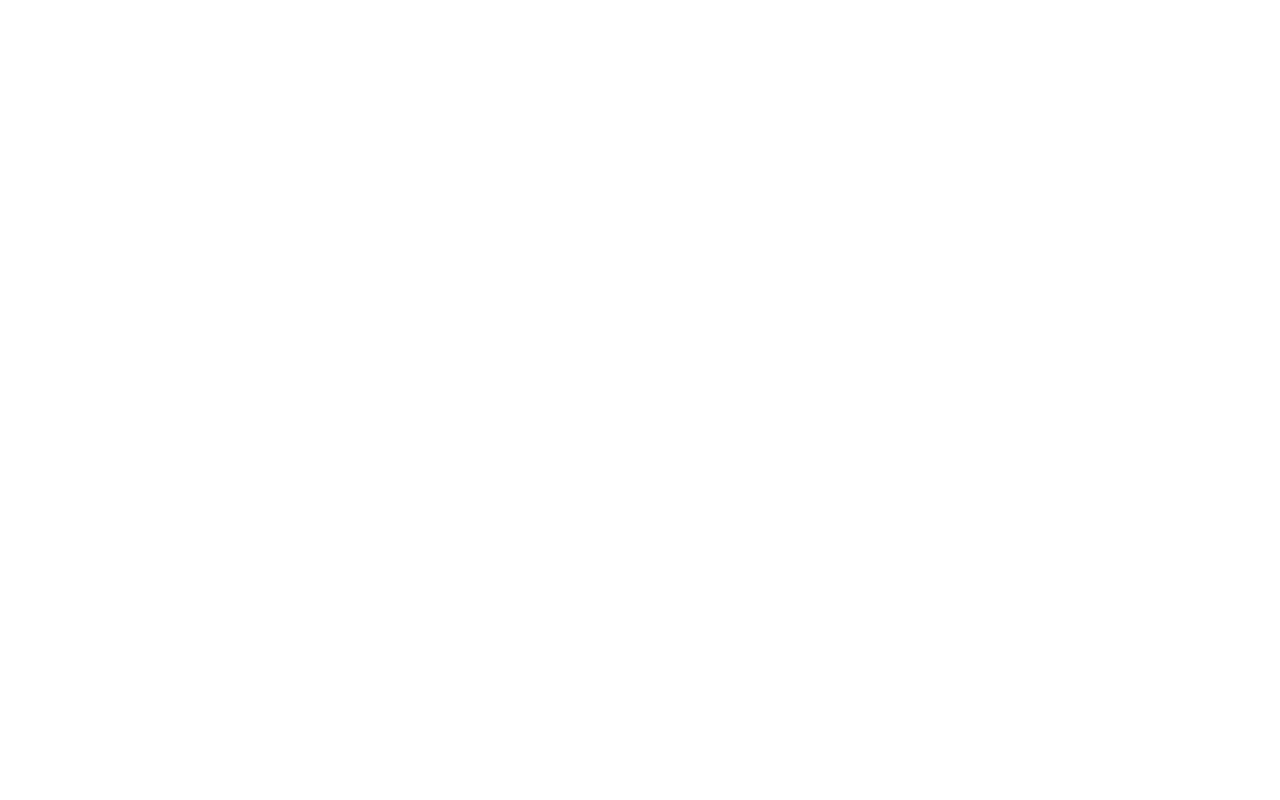
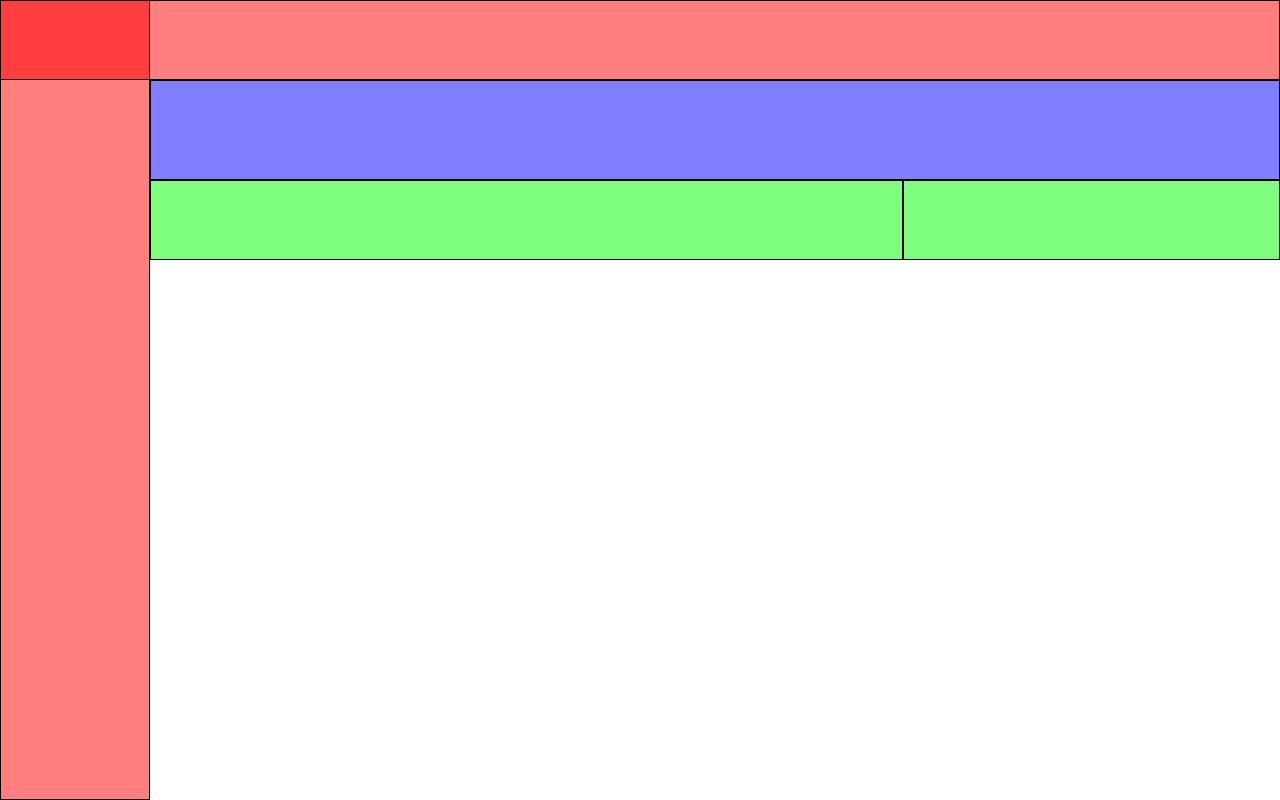
Before and after one commit to pierdomenicoguarnieri/html-css-bootstrap-dashboard, a plain HTML site: page index.html in a window 1280 px wide. Drawn offline with nearby package versions, Linux system fonts and the light colour scheme.

Commit message:
feat: page layout

```diff
--- a/assets/css/style.css
+++ b/assets/css/style.css
@@ -0,0 +1,34 @@
+.debug{
+  min-height: 80px;
+  background-color: rgba(255, 0, 0, 0.5);
+  border: 1px solid black;
+}
+
+.debug-2{
+  min-height: 80px;
+  background-color: rgba(0, 0, 255, 0.5);
+  border: 1px solid black;
+}
+
+.debug-3{
+  min-height: 80px;
+  background-color: rgba(0, 255, 0, 0.5);
+  border: 1px solid black;
+}
+
+aside{
+  padding-top: 80px;
+  width: 150px;
+  height: 100vh;
+  flex-shrink: 0;
+}
+
+main{
+  padding-top: 80px;
+  height: 100vh;
+  overflow: auto;
+}
+
+main .pg-top-bar {
+  height: 100px;
+}
--- a/index.html
+++ b/index.html
@@ -4,10 +4,53 @@
     <meta charset="UTF-8">
     <meta http-equiv="X-UA-Compatible" content="IE=edge">
     <meta name="viewport" content="width=device-width, initial-scale=1.0">
-    <title>Document</title>
+    <!-- Bootstrap CSS -->
+    <link href="https://cdn.jsdelivr.net/npm/bootstrap@5.3.0-alpha1/dist/css/bootstrap.min.css" rel="stylesheet" integrity="sha384-GLhlTQ8iRABdZLl6O3oVMWSktQOp6b7In1Zl3/Jr59b6EGGoI1aFkw7cmDA6j6gD" crossorigin="anonymous">
+    <!-- Custom Style -->
+    <link rel="stylesheet" href="assets/css/style.css">
+    <title>Dashboard Bootstrap</title>
   </head>
 
   <body>
+    <header class="fixed-top debug">
 
+    </header>
+
+    <div class="pg-main-wrapper d-flex">
+      <aside class="debug"></aside>
+
+      <main class="d-flex flex-column w-100">
+        <div class="pg-top-bar debug-2"></div>
+
+        <div class="pg-main-content">
+          <div class="container-fluid">
+            <div class="row row-cols-md-1">
+              <div class="col-lg-8 d-flex flex-column debug-3">
+                <div class="pg-planner">
+
+                </div>
+
+                <div class="pg-faq">
+
+                </div>
+              </div>
+
+              <div class="col-lg-4 d-flex flex-column debug-3">
+                <div class="pg-todo">
+
+                </div>
+
+                <div class="pg-active-users">
+
+                </div>
+              </div>
+            </div>
+          </div>
+        </div>
+      </main>
+    </div>
+
+    <!-- Bootstrap JavaScript -->
+    <script src="https://cdn.jsdelivr.net/npm/bootstrap@5.3.0-alpha1/dist/js/bootstrap.bundle.min.js" integrity="sha384-w76AqPfDkMBDXo30jS1Sgez6pr3x5MlQ1ZAGC+nuZB+EYdgRZgiwxhTBTkF7CXvN" crossorigin="anonymous"></script>
   </body>
 </html>
```
